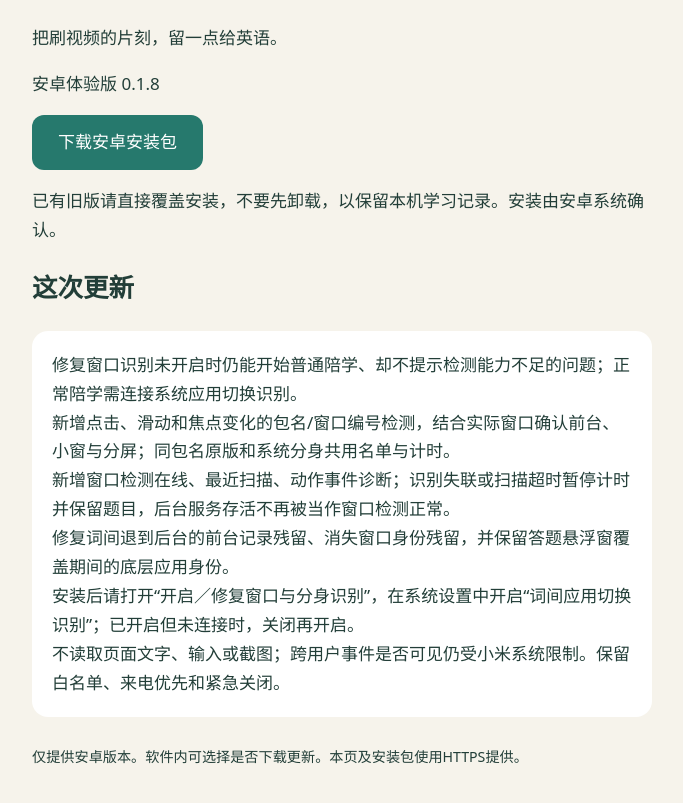
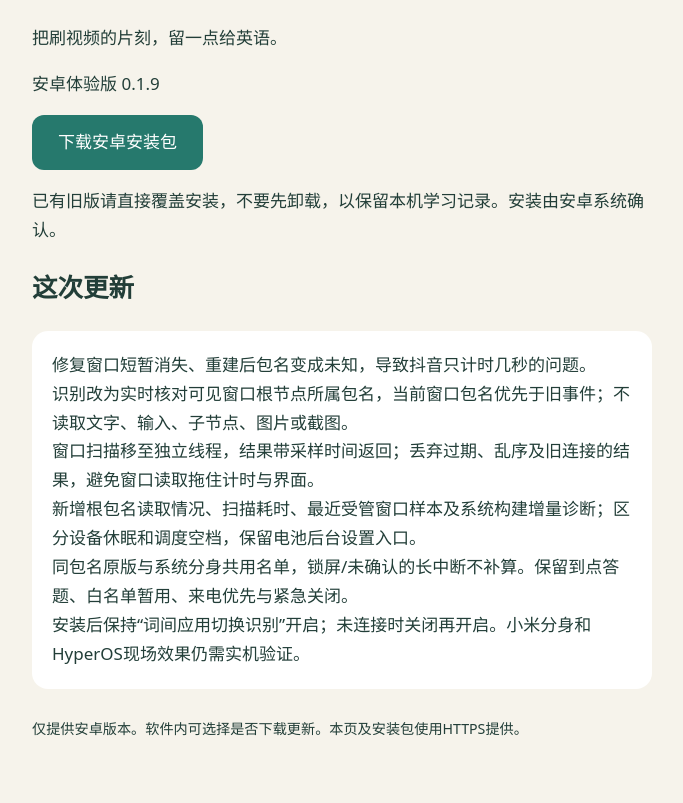
Before and after one commit to chanyunyu418-netizen/cijian-updates, a plain HTML site: page index.html in a window 1280 px wide. Shown: the part 175-978 px from the top of the page, without its empty margins (298-981 px from the left). Drawn offline with Linux system fonts and the light colour scheme.

Commit message:
Publish Cijian 0.1.9 live window ownership and scan worker

```diff
--- a/index.html
+++ b/index.html
@@ -1,11 +1,11 @@
 <!doctype html>
 <html lang="zh-CN"><meta charset="utf-8"><meta name="viewport" content="width=device-width,initial-scale=1"><title>词间 · 安卓下载</title>
 <style>body{margin:0;background:#f6f3eb;color:#223e38;font:17px/1.7 system-ui,sans-serif}main{max-width:620px;margin:8vh auto;padding:28px}h1{font-size:42px;line-height:1.2}a.download{display:inline-block;background:#26796d;color:white;padding:13px 26px;border-radius:12px;text-decoration:none}pre{white-space:pre-wrap;font:inherit;background:white;padding:20px;border-radius:16px}small{display:block;margin-top:28px}</style>
-<main><h1>词间</h1><p>把刷视频的片刻，留一点给英语。</p><p>安卓体验版 0.1.8</p><p><a class="download" href="cijian-0.1.8.apk" download>下载安卓安装包</a></p>
-<p>已有旧版请直接覆盖安装，不要先卸载，以保留本机学习记录。安装由安卓系统确认。</p><h2>这次更新</h2><pre>修复窗口识别未开启时仍能开始普通陪学、却不提示检测能力不足的问题；正常陪学需连接系统应用切换识别。
-新增点击、滑动和焦点变化的包名/窗口编号检测，结合实际窗口确认前台、小窗与分屏；同包名原版和系统分身共用名单与计时。
-新增窗口检测在线、最近扫描、动作事件诊断；识别失联或扫描超时暂停计时并保留题目，后台服务存活不再被当作窗口检测正常。
-修复词间退到后台的前台记录残留、消失窗口身份残留，并保留答题悬浮窗覆盖期间的底层应用身份。
-安装后请打开“开启／修复窗口与分身识别”，在系统设置中开启“词间应用切换识别”；已开启但未连接时，关闭再开启。
-不读取页面文字、输入或截图；跨用户事件是否可见仍受小米系统限制。保留白名单、来电优先和紧急关闭。</pre>
+<main><h1>词间</h1><p>把刷视频的片刻，留一点给英语。</p><p>安卓体验版 0.1.9</p><p><a class="download" href="cijian-0.1.9.apk" download>下载安卓安装包</a></p>
+<p>已有旧版请直接覆盖安装，不要先卸载，以保留本机学习记录。安装由安卓系统确认。</p><h2>这次更新</h2><pre>修复窗口短暂消失、重建后包名变成未知，导致抖音只计时几秒的问题。
+识别改为实时核对可见窗口根节点所属包名，当前窗口包名优先于旧事件；不读取文字、输入、子节点、图片或截图。
+窗口扫描移至独立线程，结果带采样时间返回；丢弃过期、乱序及旧连接的结果，避免窗口读取拖住计时与界面。
+新增根包名读取情况、扫描耗时、最近受管窗口样本及系统构建增量诊断；区分设备休眠和调度空档，保留电池后台设置入口。
+同包名原版与系统分身共用名单，锁屏/未确认的长中断不补算。保留到点答题、白名单暂用、来电优先与紧急关闭。
+安装后保持“词间应用切换识别”开启；未连接时关闭再开启。小米分身和HyperOS现场效果仍需实机验证。</pre>
 <small>仅提供安卓版本。软件内可选择是否下载更新。本页及安装包使用HTTPS提供。</small></main></html>
```
Also changed, not shown: update.json (+5 -5 lines), 2 other files.
